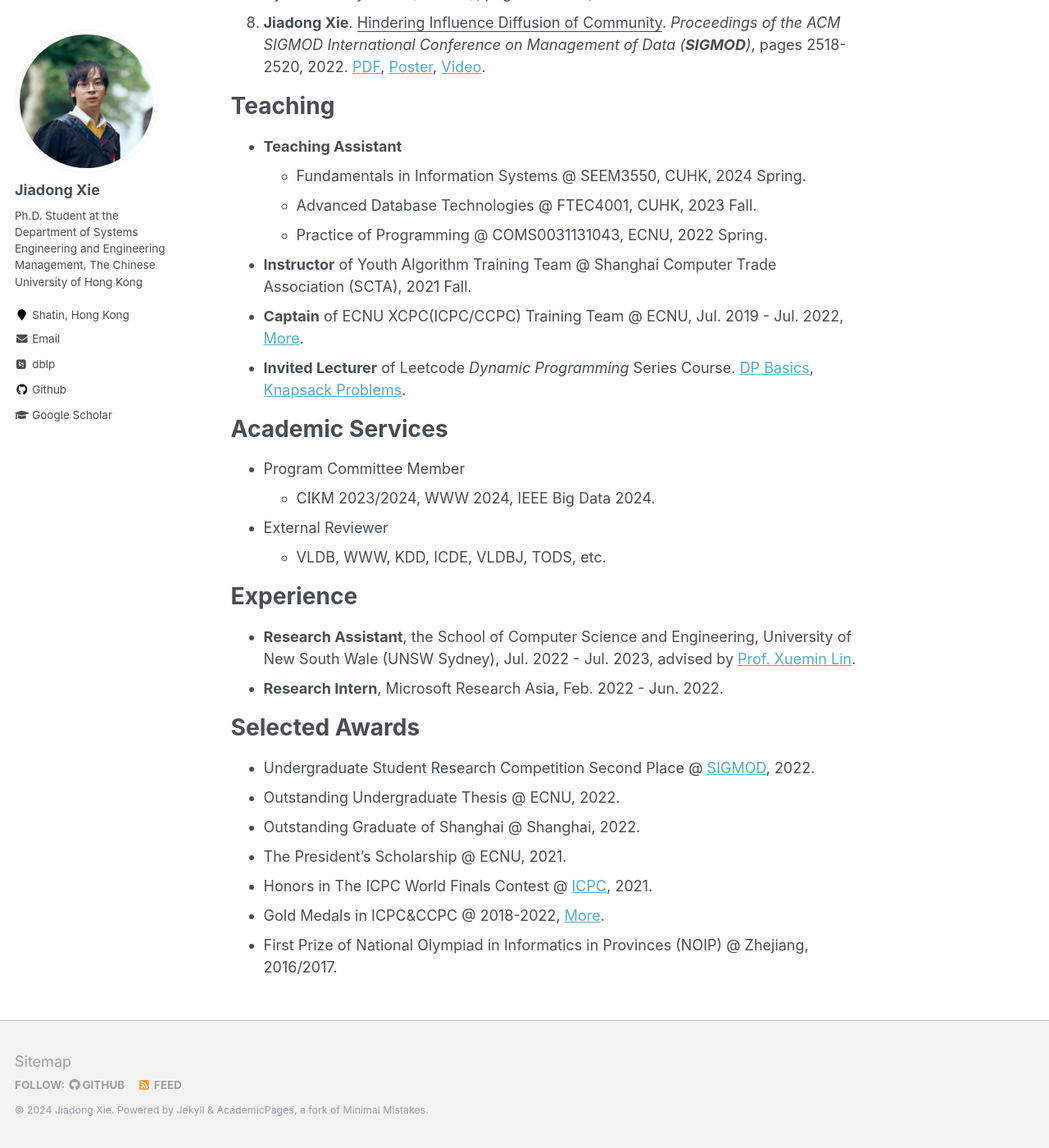
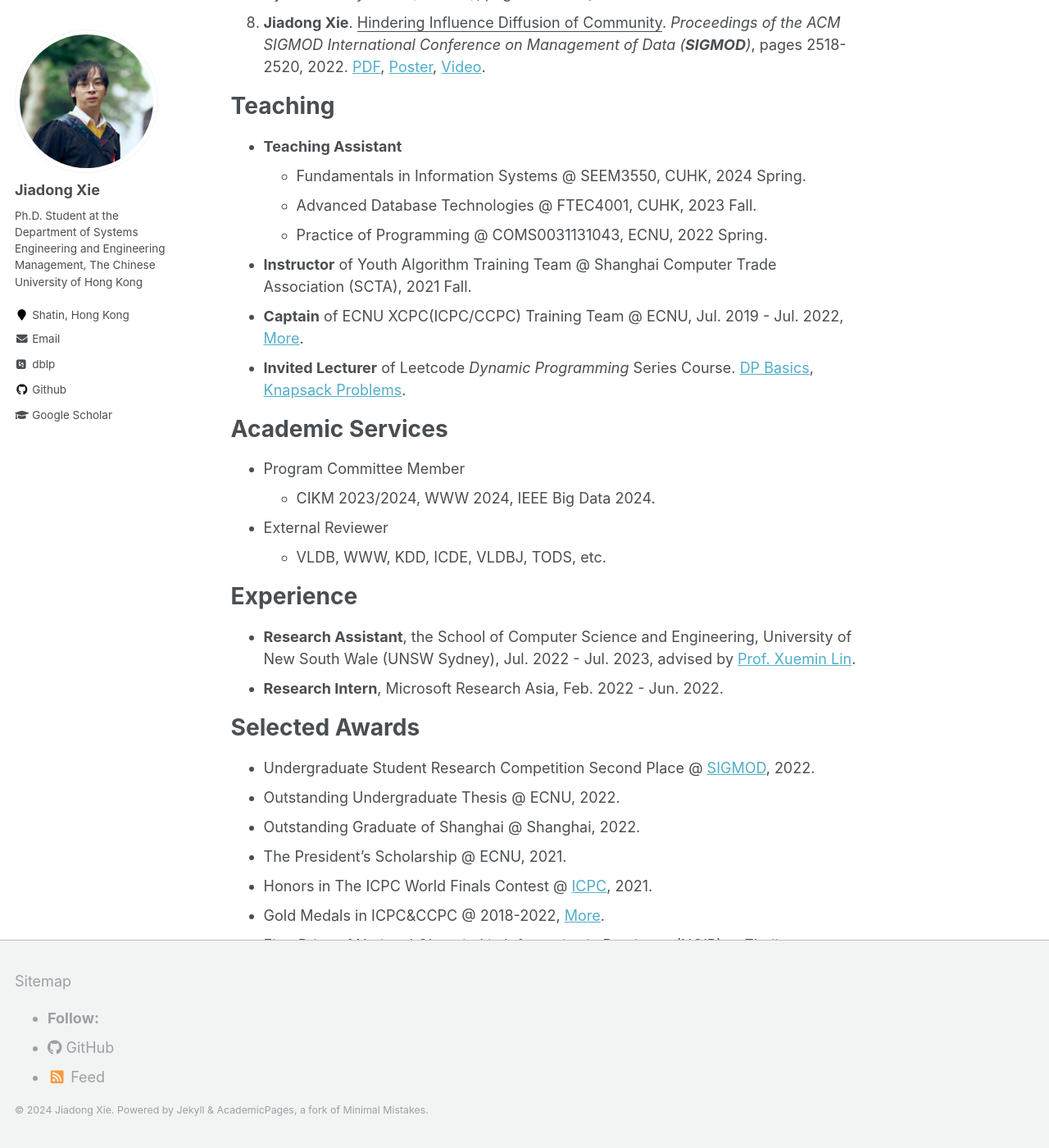
Before and after one commit to Xiejiadong/Xiejiadong.github.io, a Jekyll site: the page built from _pages/about.md, in a window 1280 px wide and 1400 px high, scrolled down 1193 px. Shown: the whole window at 82% size. Built offline with Jekyll 4.4.1, drawn with Linux system fonts in a browser that asks for light colours; some web fonts are replaced; formulas are drawn with MathJax 3.

Commit message:
Update _footer.scss

```diff
--- a/_sass/_footer.scss
+++ b/_sass/_footer.scss
@@ -58,35 +58,35 @@
   font-size: $type-size-7;
 }
 
-.page__footer-follow {
-  ul {
-    margin: 0;
-    padding: 0;
-    list-style-type: none;
-  }
+// .page__footer-follow {
+//   ul {
+//     margin: 0;
+//     padding: 0;
+//     list-style-type: none;
+//   }
 
-  li {
-    display: inline-block;
-    padding-top: 5px;
-    padding-bottom: 5px;
-    font-family: $sans-serif-narrow;
-    font-size: $type-size-6;
-    text-transform: uppercase;
-  }
+//   li {
+//     display: inline-block;
+//     padding-top: 5px;
+//     padding-bottom: 5px;
+//     font-family: $sans-serif-narrow;
+//     font-size: $type-size-6;
+//     text-transform: uppercase;
+//   }
 
-  li + li:before {
-    content: "";
-    padding-right: 5px;
-  }
+//   li + li:before {
+//     content: "";
+//     padding-right: 5px;
+//   }
 
-  a {
-    padding-right: 10px;
-    font-weight: bold;
-  }
+//   a {
+//     padding-right: 10px;
+//     font-weight: bold;
+//   }
 
-  .social-icons {
-    a {
-      white-space: nowrap;
-    }
-  }
-}
+//   .social-icons {
+//     a {
+//       white-space: nowrap;
+//     }
+//   }
+// }
```
